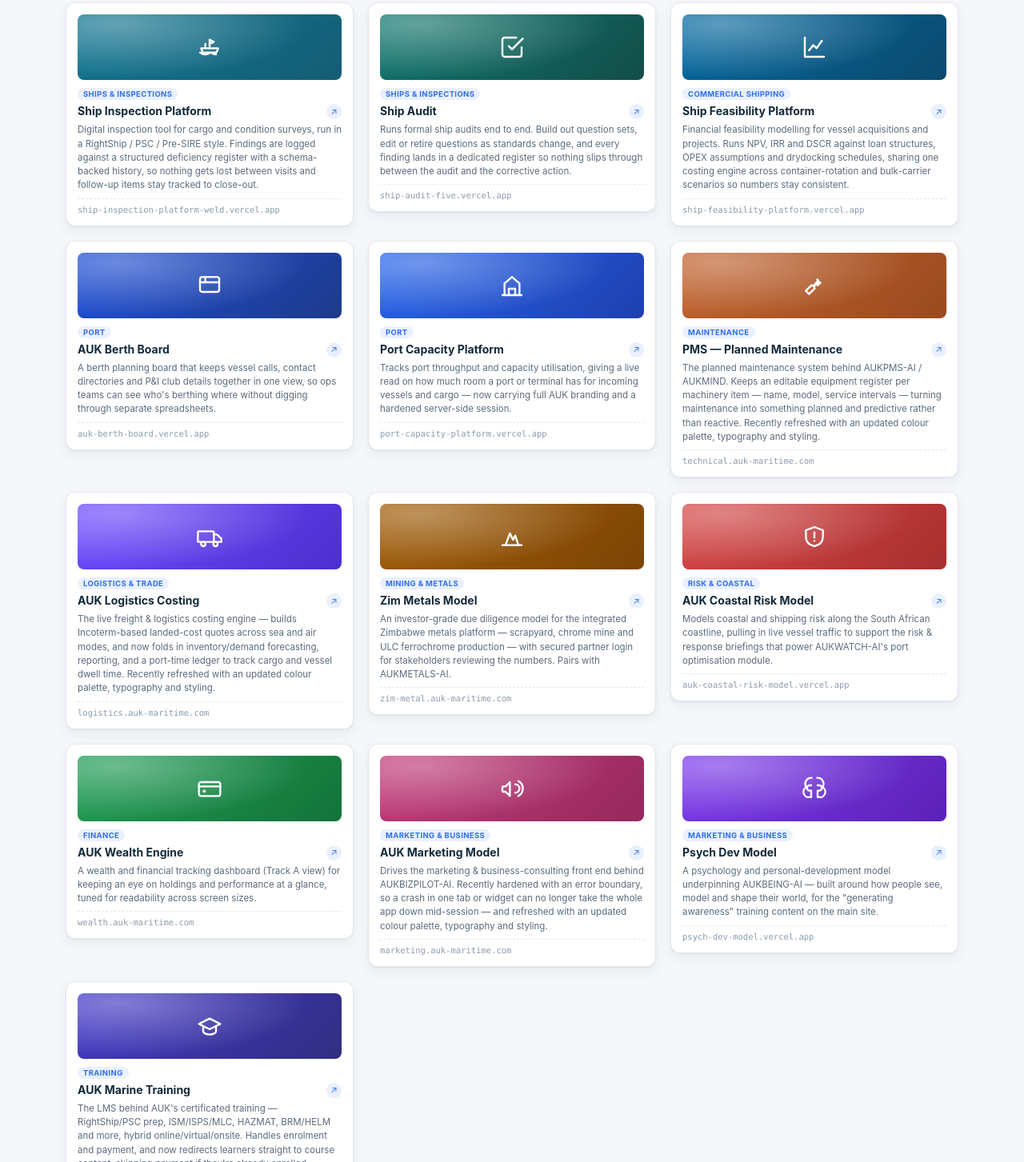
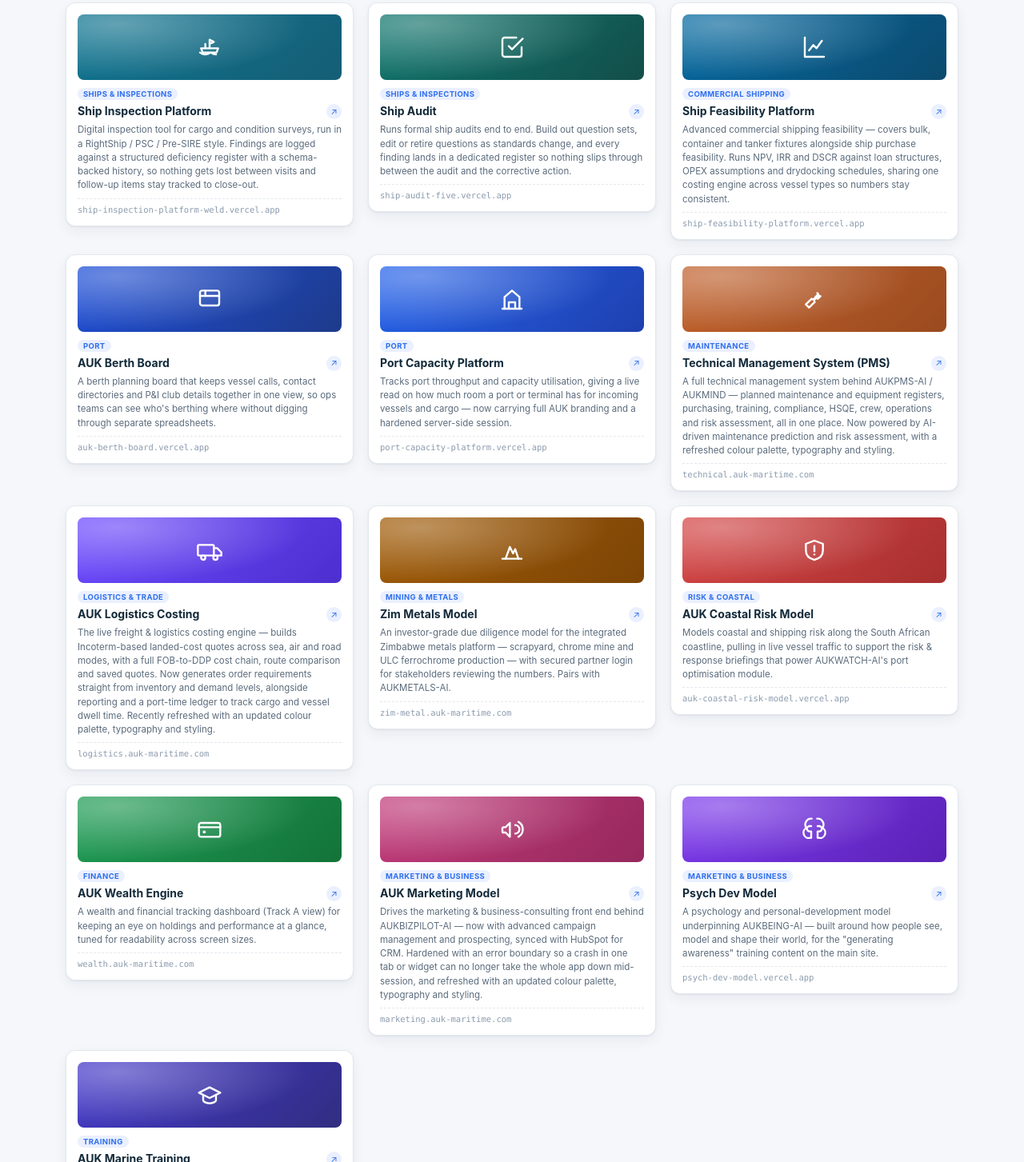
Before and after one commit to ashp1966-cmyk/auk-app-hub, a plain HTML site: page index.html in a window 1280 px wide. Shown: the part 200-1653 px from the top of the page at 80% size. Drawn offline with Linux system fonts and the light colour scheme.

Commit message:
update write-ups for PMS, marketing, feasibility, logistics with new features

```diff
--- a/index.html
+++ b/index.html
@@ -297,7 +297,7 @@
       <div class="card-body">
         <span class="badge">Commercial Shipping</span>
         <div class="card-top"><span class="card-title">Ship Feasibility Platform</span><span class="go">↗</span></div>
-        <div class="card-desc">Financial feasibility modelling for vessel acquisitions and projects. Runs NPV, IRR and DSCR against loan structures, OPEX assumptions and drydocking schedules, sharing one costing engine across container-rotation and bulk-carrier scenarios so numbers stay consistent.</div>
+        <div class="card-desc">Advanced commercial shipping feasibility — covers bulk, container and tanker fixtures alongside ship purchase feasibility. Runs NPV, IRR and DSCR against loan structures, OPEX assumptions and drydocking schedules, sharing one costing engine across vessel types so numbers stay consistent.</div>
         <div class="card-url">ship-feasibility-platform.vercel.app</div>
       </div>
     </a>
@@ -332,8 +332,8 @@
       </div>
       <div class="card-body">
         <span class="badge">Maintenance</span>
-        <div class="card-top"><span class="card-title">PMS — Planned Maintenance</span><span class="go">↗</span></div>
-        <div class="card-desc">The planned maintenance system behind AUKPMS-AI / AUKMIND. Keeps an editable equipment register per machinery item — name, model, service intervals — turning maintenance into something planned and predictive rather than reactive. Recently refreshed with an updated colour palette, typography and styling.</div>
+        <div class="card-top"><span class="card-title">Technical Management System (PMS)</span><span class="go">↗</span></div>
+        <div class="card-desc">A full technical management system behind AUKPMS-AI / AUKMIND — planned maintenance and equipment registers, purchasing, training, compliance, HSQE, crew, operations and risk assessment, all in one place. Now powered by AI-driven maintenance prediction and risk assessment, with a refreshed colour palette, typography and styling.</div>
         <div class="card-url">technical.auk-maritime.com</div>
       </div>
     </a>
@@ -345,7 +345,7 @@
       <div class="card-body">
         <span class="badge">Logistics &amp; Trade</span>
         <div class="card-top"><span class="card-title">AUK Logistics Costing</span><span class="go">↗</span></div>
-        <div class="card-desc">The live freight &amp; logistics costing engine — builds Incoterm-based landed-cost quotes across sea and air modes, and now folds in inventory/demand forecasting, reporting, and a port-time ledger to track cargo and vessel dwell time. Recently refreshed with an updated colour palette, typography and styling.</div>
+        <div class="card-desc">The live freight &amp; logistics costing engine — builds Incoterm-based landed-cost quotes across sea, air and road modes, with a full FOB-to-DDP cost chain, route comparison and saved quotes. Now generates order requirements straight from inventory and demand levels, alongside reporting and a port-time ledger to track cargo and vessel dwell time. Recently refreshed with an updated colour palette, typography and styling.</div>
         <div class="card-url">logistics.auk-maritime.com</div>
       </div>
     </a>
@@ -393,7 +393,7 @@
       <div class="card-body">
         <span class="badge">Marketing &amp; Business</span>
         <div class="card-top"><span class="card-title">AUK Marketing Model</span><span class="go">↗</span></div>
-        <div class="card-desc">Drives the marketing &amp; business-consulting front end behind AUKBIZPILOT-AI. Recently hardened with an error boundary, so a crash in one tab or widget can no longer take the whole app down mid-session — and refreshed with an updated colour palette, typography and styling.</div>
+        <div class="card-desc">Drives the marketing &amp; business-consulting front end behind AUKBIZPILOT-AI — now with advanced campaign management and prospecting, synced with HubSpot for CRM. Hardened with an error boundary so a crash in one tab or widget can no longer take the whole app down mid-session, and refreshed with an updated colour palette, typography and styling.</div>
         <div class="card-url">marketing.auk-maritime.com</div>
       </div>
     </a>
```
